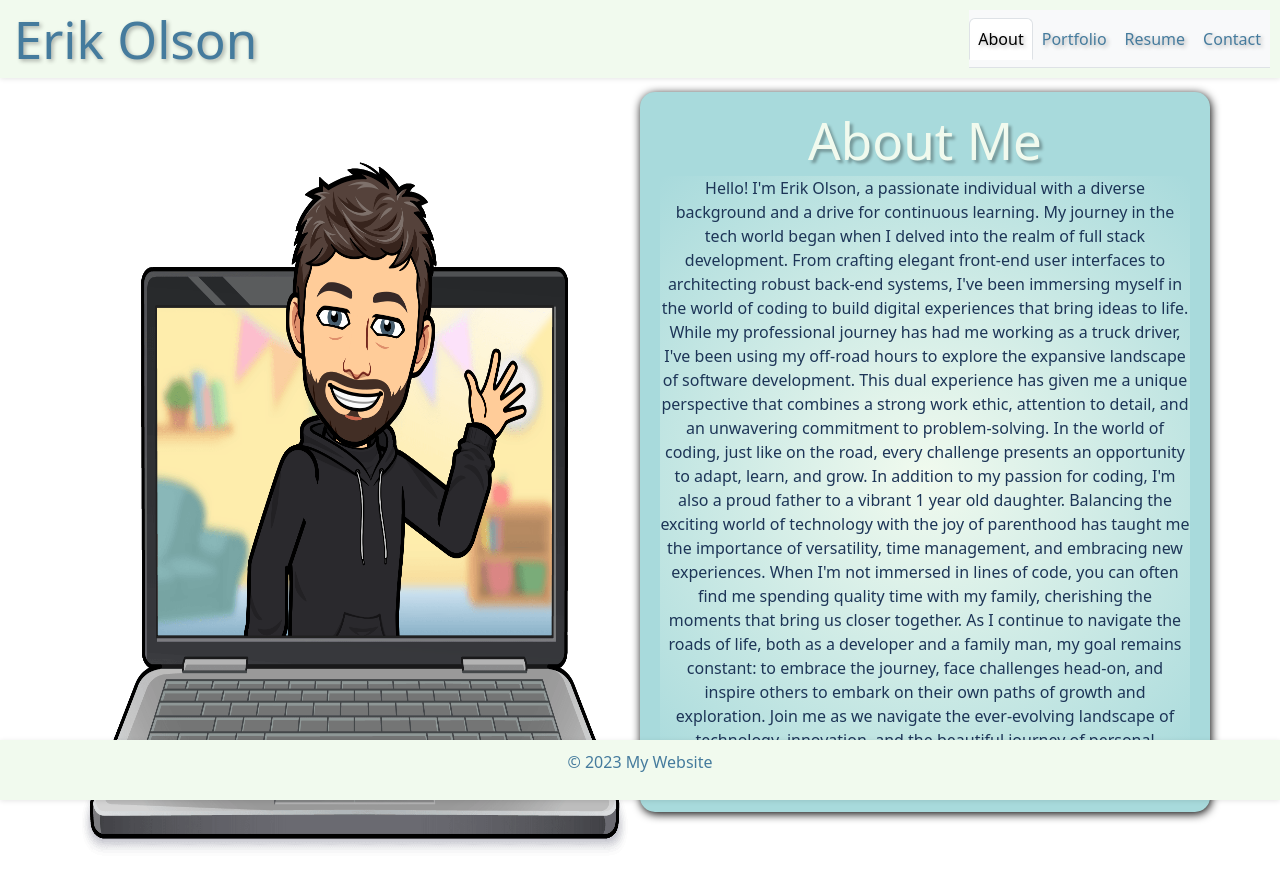
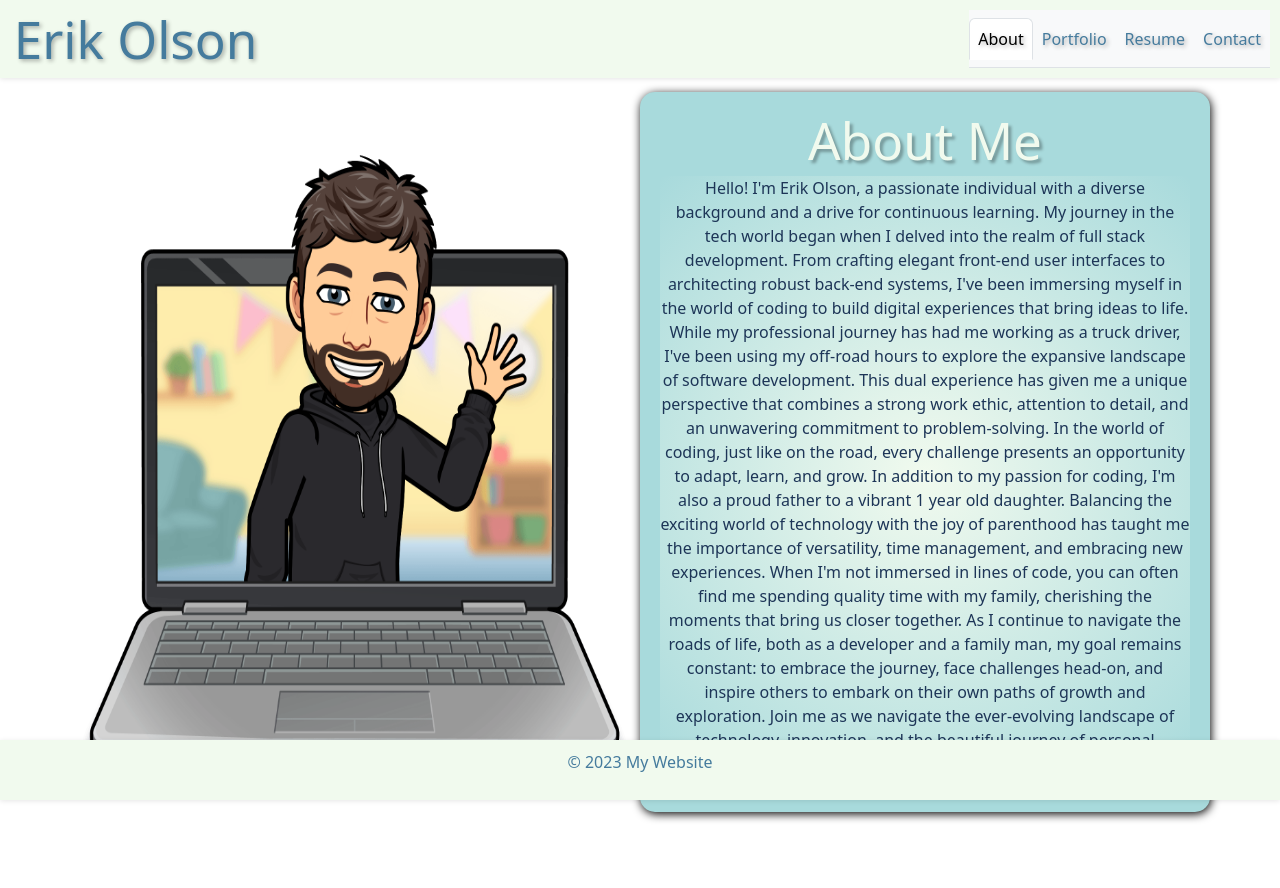
Before and after one commit to ErikAmerico/Portfolio2, a React (Vite) app: page / in a window 1280 px wide. Shown: the top 888 px of the page. Built offline with nearby package versions, Linux system fonts and the light colour scheme.

Commit message:
continuing last commit

```diff
--- a/src/pages/About/About.css
+++ b/src/pages/About/About.css
@@ -3,11 +3,11 @@
 /* #aboutContainer {
      display: flex;
   }
+  */
 
   #laptopWaveImage {
-    width: 50%;
-    height: auto;
-  } */
+  margin-bottom: 80px;
+  }
 
   #textContainer,
   #mobileTextContainer {
```
